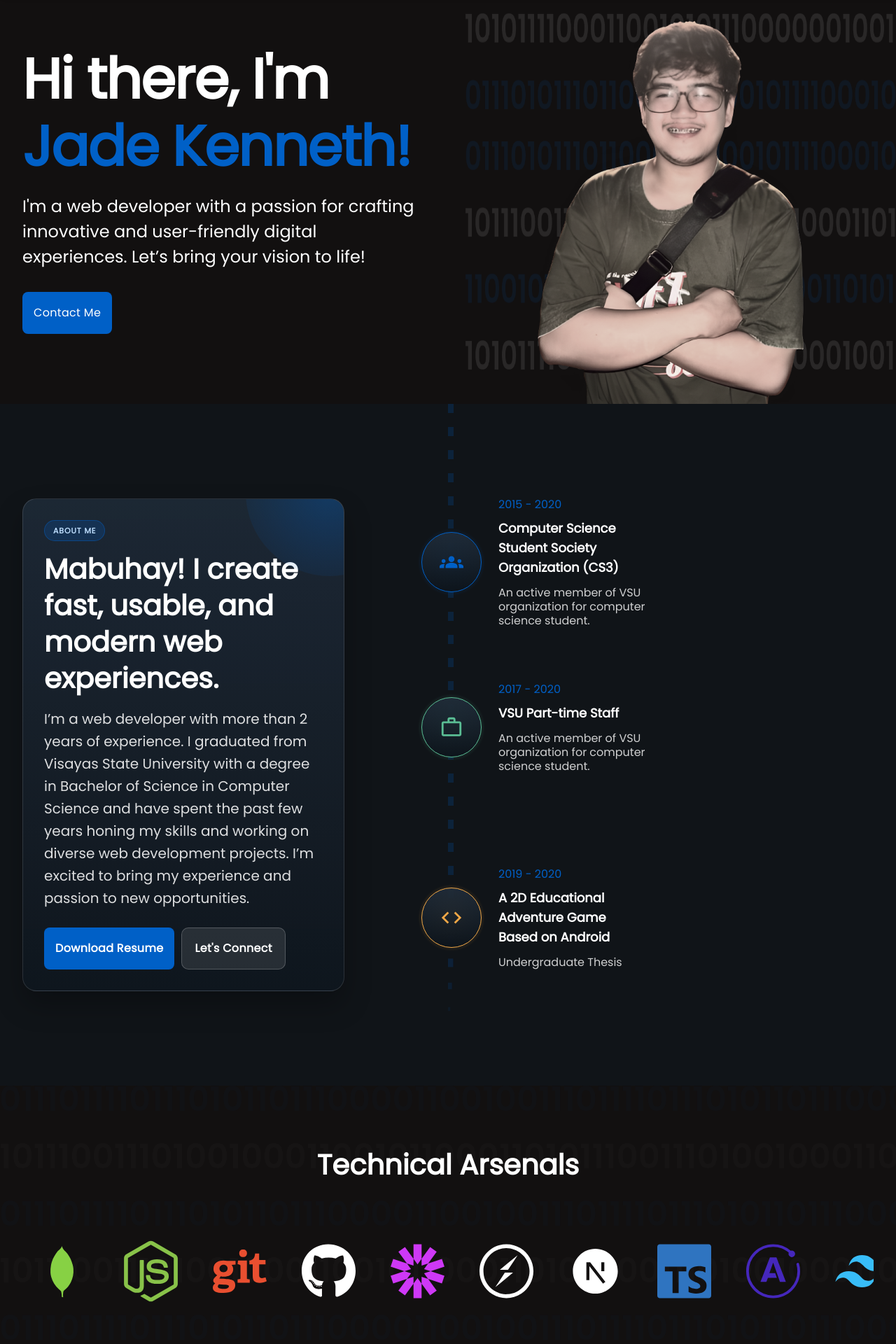
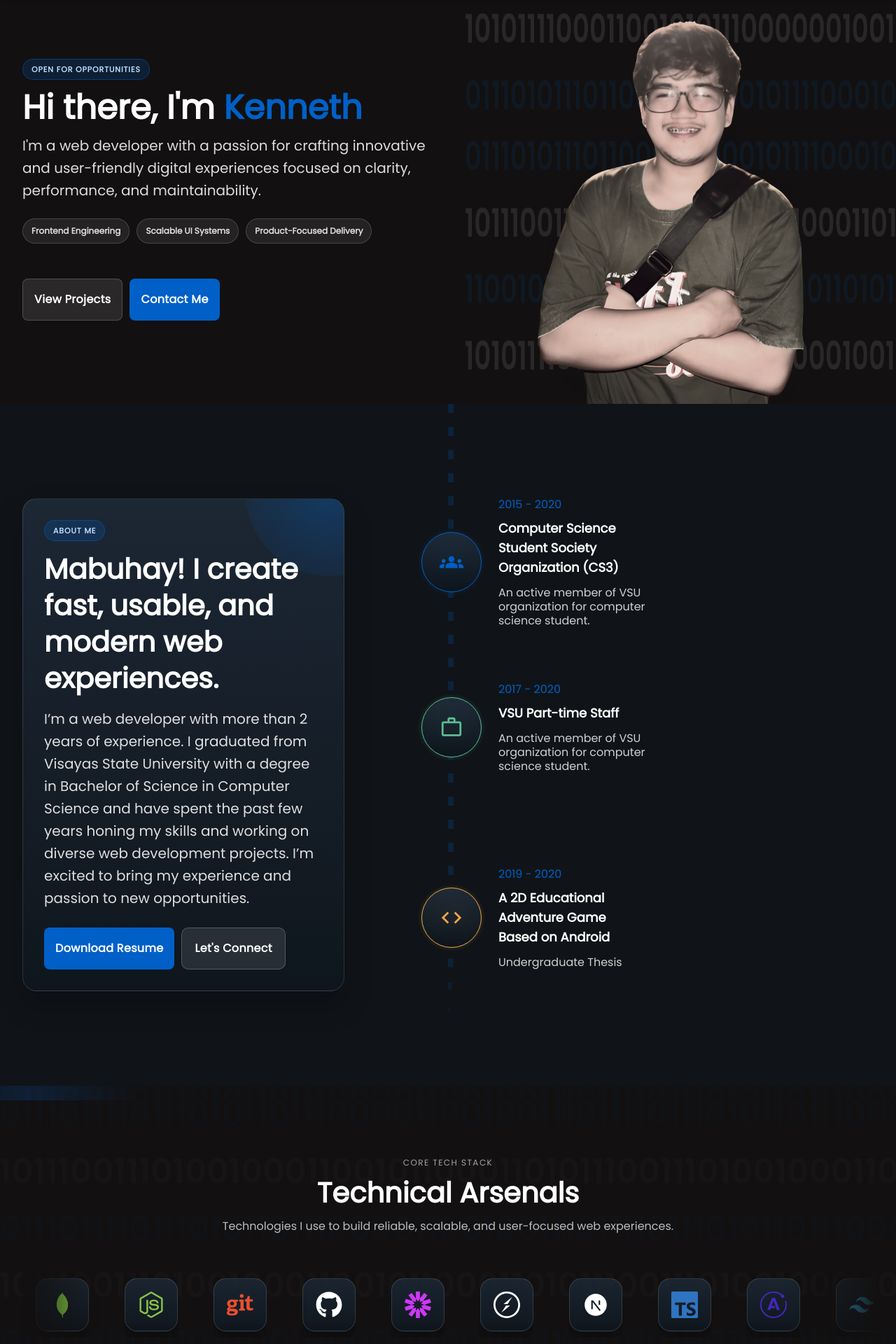
Before and after one commit to jade-kenneth/portfolio-web-v2, a Next.js app: page / in a window 1280 px wide. Shown: the part 120-2040 px from the top of the page at 70% size. Built offline with nearby package versions, Linux system fonts and the light colour scheme; no server answers.

Commit message:
chore: update contact form and experience items; enhance hero section and skillsets display

```diff
--- a/libs/components/Hero/Hero.tsx
+++ b/libs/components/Hero/Hero.tsx
@@ -1,8 +1,15 @@
-import { Button, Flex, Text } from "@chakra-ui/react";
+import { Box, Button, Flex, Text } from "@chakra-ui/react";
 import Link from "next/link";
 import CustomNextImage from "../CustomNextImage/CustomNextImage";
 import InnerContentWrapper from "../InnerContentWrapper/InnerContentWrapper";
 import OuterContentWrapper from "../OuterContentWrapper/OuterContentWrapper";
+
+const quickHighlights = [
+  "Frontend Engineering",
+  "Scalable UI Systems",
+  "Product-Focused Delivery",
+];
+
 const Hero = () => {
   return (
     <OuterContentWrapper background={"transparent"} h={"612px"}>
@@ -13,24 +20,80 @@ const Hero = () => {
       >
         <Flex alignItems={"center"} gap="64px">
           <Flex direction={"column"} flex={1}>
-            <Text size="header-1" mb="20px">
-              Hi there, I&apos;m
+            <Box
+              w="fit-content"
+              px={"12px"}
+              py={"6px"}
+              borderRadius={"full"}
+              bg={"rgba(0, 96, 199, 0.2)"}
+              border={"1px solid rgba(0, 96, 199, 0.45)"}
+              color={"rgba(188, 222, 255, 1)"}
+              fontSize={"11px"}
+              textTransform={"uppercase"}
+              letterSpacing={"0.08em"}
+              fontWeight={700}
+              mb="16px"
+            >
+              Open for opportunities
+            </Box>
+
+            <Text size="header-2" fontSize={"48px"} mb="14px">
+              Hi there, I&apos;m{" "}
               <Text as="span" color="primary.900">
-                {" "}
-                Jade Kenneth!
+                Kenneth
               </Text>
             </Text>
-            <Text size="paragraph-lg" mb="32px">
+
+            <Text
+              size="paragraph-md"
+              mb="24px"
+              color={"rgba(255, 255, 255, 0.86)"}
+            >
               I&apos;m a web developer with a passion for crafting innovative
-              and user-friendly digital experiences. Let’s bring your vision to
-              life!
+              and user-friendly digital experiences focused on clarity,
+              performance, and maintainability.
             </Text>
-            <Link href="#contactme">
-              <Button variant={"solid"} size={"lg"}>
-                Contact Me
-              </Button>
-            </Link>
+
+            <Flex wrap={"wrap"} gap={"10px"} mb="30px">
+              {quickHighlights.map((item) => (
+                <Text
+                  key={item}
+                  px={"12px"}
+                  py={"8px"}
+                  borderRadius={"full"}
+                  bg={"rgba(255, 255, 255, 0.08)"}
+                  border={"1px solid rgba(255, 255, 255, 0.16)"}
+                  color={"rgba(255, 255, 255, 0.85)"}
+                  fontSize={"12px"}
+                  fontWeight={600}
+                >
+                  {item}
+                </Text>
+              ))}
+            </Flex>
+
+            <Flex gap={"10px"} wrap={"wrap"} mt="20px">
+              <Link href="#workexperience">
+                <Button
+                  variant={"unstyled"}
+                  size={"lg"}
+                  fontWeight={700}
+                  bg={"rgba(255, 255, 255, 0.1)"}
+                  color={"white"}
+                  border={"1px solid rgba(255, 255, 255, 0.18)"}
+                  _hover={{ bg: "rgba(255, 255, 255, 0.18)" }}
+                >
+                  View Projects
+                </Button>
+              </Link>
+              <Link href="#contactme">
+                <Button variant={"solid"} size={"lg"} fontWeight={700}>
+                  Contact Me
+                </Button>
+              </Link>
+            </Flex>
           </Flex>
+
           <Flex flex={1} alignItems={"end"} justifyContent={"center"} h="full">
             <CustomNextImage
               src="/Me.png"
--- a/libs/components/Skillsets/Skillsets.tsx
+++ b/libs/components/Skillsets/Skillsets.tsx
@@ -1,7 +1,10 @@
+"use client";
+
 import { colors } from "@/libs/theme/colors";
-import { Flex, Text } from "@chakra-ui/react";
+import { Box, Flex, Text } from "@chakra-ui/react";
 import "keen-slider/keen-slider.min.css";
 import { useKeenSlider } from "keen-slider/react";
+import type { IconType } from "react-icons";
 import { DiMongodb } from "react-icons/di";
 import {
   FaCss3,
@@ -27,6 +30,36 @@ import {
 } from "react-icons/si";
 import InnerContentWrapper from "../InnerContentWrapper/InnerContentWrapper";
 import OuterContentWrapper from "../OuterContentWrapper/OuterContentWrapper";
+
+type SkillItem = {
+  name: string;
+  icon: IconType;
+  color: string;
+};
+
+const skillItems: SkillItem[] = [
+  { name: "JavaScript", icon: SiJavascript, color: "#EED81C" },
+  { name: "HTML5", icon: FaHtml5, color: "#DF4716" },
+  { name: "CSS3", icon: FaCss3, color: "#2194F0" },
+  { name: "Sass", icon: FaSass, color: "#C96195" },
+  { name: "React", icon: FaReact, color: "#50BBD7" },
+  { name: "Redux", icon: SiRedux, color: "#7348B7" },
+  { name: "MongoDB", icon: DiMongodb, color: "#87D144" },
+  { name: "Node.js", icon: FaNodeJs, color: "#88C249" },
+  { name: "Git", icon: FaGit, color: "#E94F30" },
+  { name: "GitHub", icon: FaGithub, color: "#FFFFFF" },
+  { name: "JWT", icon: SiJsonwebtokens, color: "#CE38F6" },
+  { name: "Socket.IO", icon: SiSocketdotio, color: "#FFFFFF" },
+  { name: "Next.js", icon: RiNextjsFill, color: "#FFFFFF" },
+  { name: "TypeScript", icon: SiTypescript, color: "rgb(47,116,192)" },
+  { name: "Apollo GraphQL", icon: SiApollographql, color: "rgb(69,39,188)" },
+  { name: "Tailwind CSS", icon: RiTailwindCssFill, color: "rgb(56,189,248)" },
+  { name: "Chakra UI", icon: SiChakraui, color: "rgb(93,201,202)" },
+  { name: "React Query", icon: SiReactquery, color: "rgb(255,71,89)" },
+  { name: "Lighthouse", icon: SiLighthouse, color: "rgb(255,107,57)" },
+  { name: "Strapi", icon: SiStrapi, color: "rgb(79,75,255)" },
+];
+
 const Skillsets = () => {
   const animation = { duration: 15000, easing: (t: number) => t };
   const [sliderRef] = useKeenSlider(
@@ -53,129 +86,129 @@ const Skillsets = () => {
       // add plugins here
     ]
   );
+
   return (
     <OuterContentWrapper
-      height="417px"
+      minH={{ base: "440px", md: "460px" }}
       id="skills"
       bgImage={"/101-slide-right.png"}
       bgColor={colors.background.primary}
+      position={"relative"}
+      overflow={"hidden"}
     >
+      <Box
+        position={"absolute"}
+        top={"-140px"}
+        left={"-120px"}
+        w={"320px"}
+        h={"320px"}
+        borderRadius={"50%"}
+        pointerEvents={"none"}
+        bg={"radial-gradient(circle, rgba(0, 96, 199, 0.2), transparent 70%)"}
+      />
       <InnerContentWrapper
         display={"flex"}
         direction={"column"}
         justify={"center"}
         align={"center"}
         maxW={"unset"}
+        position={"relative"}
+        zIndex={1}
+        py={{ base: "70px", md: "80px" }}
       >
         <Flex
-          justifyContent={"center"}
-          h="fit-content"
-          gap={"10px"}
-          alignItems={"center"}
-          mb="64px"
+          direction={"column"}
+          align={"center"}
+          mb={{ base: "40px", md: "54px" }}
         >
-          <Text size="header-2">Technical Arsenals</Text>
-          {/* <FaLaptopCode style={{ fontSize: "2.5rem" }} /> */}
+          <Text
+            fontSize={"12px"}
+            textTransform={"uppercase"}
+            letterSpacing={"0.12em"}
+            color={"rgba(255, 255, 255, 0.62)"}
+            mb={"10px"}
+          >
+            Core Tech Stack
+          </Text>
+          <Text size="header-2" textAlign={"center"} mb={"12px"}>
+            Technical Arsenals
+          </Text>
+          <Text
+            textAlign={"center"}
+            maxW={"760px"}
+            color={"rgba(255, 255, 255, 0.72)"}
+          >
+            Technologies I use to build reliable, scalable, and user-focused web
+            experiences.
+          </Text>
         </Flex>
-        <div
-          ref={sliderRef}
-          style={{
-            display: "flex",
-            alignItems: "center",
-            width: "full",
-          }}
-          dir="row"
-          className="keen-slider"
-        >
-          <SiJavascript
-            className="keen-slider__slide"
-            style={{ color: "#EED81C", fontSize: "5rem" }}
+
+        <Flex w="full" position={"relative"}>
+          <Box
+            position={"absolute"}
+            left={0}
+            top={0}
+            bottom={0}
+            w={"110px"}
+            bg={"linear-gradient(90deg, rgba(18, 16, 16, 0.9), transparent)"}
+            zIndex={2}
+            pointerEvents={"none"}
           />
-          <FaHtml5
-            className="keen-slider__slide"
-            style={{ color: "#DF4716", fontSize: "5rem" }}
-          />
-          <FaCss3
-            className="keen-slider__slide"
-            style={{ color: "#2194F0", fontSize: "5rem" }}
-          />
-          <FaSass
-            className="keen-slider__slide"
-            style={{ color: "#C96195", fontSize: "5rem" }}
+          <Box
+            position={"absolute"}
+            right={0}
+            top={0}
+            bottom={0}
+            w={"110px"}
+            bg={"linear-gradient(270deg, rgba(18, 16, 16, 0.9), transparent)"}
+            zIndex={2}
+            pointerEvents={"none"}
           />
 
-          <FaReact
-            className="keen-slider__slide"
-            style={{ color: "#50BBD7", fontSize: "5rem" }}
-          />
-
-          <SiRedux
-            className="keen-slider__slide"
-            style={{ color: "#7348B7", fontSize: "5rem" }}
-          />
-
-          <DiMongodb
-            className="keen-slider__slide"
-            style={{ color: "#87D144", fontSize: "5rem" }}
-          />
-
-          <FaNodeJs
-            className="keen-slider__slide"
-            style={{ color: "#88C249", fontSize: "8rem" }}
-          />
-
-          <FaGit
-            className="keen-slider__slide"
-            style={{ color: "#E94F30", fontSize: "8rem" }}
-          />
-
-          <FaGithub
-            className="keen-slider__slide"
-            style={{ color: "white", fontSize: "8rem" }}
-          />
-
-          <SiJsonwebtokens
-            className="keen-slider__slide"
-            style={{ color: "#CE38F6", fontSize: "8rem" }}
-          />
-
-          <SiSocketdotio
-            className="keen-slider__slide"
-            style={{ color: "white", fontSize: "8rem" }}
-          />
-          <RiNextjsFill className="keen-slider__slide" />
-          <SiTypescript
-            className="keen-slider__slide"
-            style={{ color: "rgb(47,116,192)" }}
-          />
-          <SiApollographql
-            className="keen-slider__slide"
-            style={{ color: "rgb(69,39,188)" }}
-          />
-          <RiTailwindCssFill
-            className="keen-slider__slide"
-            style={{ color: "rgb(56,189,248)" }}
-          />
-          <SiChakraui
-            className="keen-slider__slide"
-            style={{ color: "rgb(93,201,202)" }}
-          />
-          <SiReactquery
-            className="keen-slider__slide"
-            style={{ color: "rgb(255,71,89)" }}
-          />
-          <SiLighthouse
-            className="keen-slider__slide"
-            style={{ color: "rgb(255,107,57)" }}
-          />
-          <SiStrapi
-            className="keen-slider__slide"
-            style={{
-              color: "rgb(79,75,255)",
-              borderRadius: "35px",
-            }}
-          />
-        </div>
+          <Box
+            ref={sliderRef}
+            className="keen-slider"
+            w="full"
+            style={{ display: "flex", alignItems: "center" }}
+          >
+            {skillItems.map((skill) => (
+              <Flex
+                key={skill.name}
+                className="keen-slider__slide"
+                align={"center"}
+                justify={"center"}
+                py={"8px"}
+              >
+                <Flex
+                  role="group"
+                  align={"center"}
+                  justify={"center"}
+                  w={{ base: "70px", md: "76px" }}
+                  h={{ base: "70px", md: "76px" }}
+                  borderRadius={"18px"}
+                  border={"1px solid rgba(255, 255, 255, 0.14)"}
+                  bg={
+                    "linear-gradient(180deg, rgba(28, 40, 52, 0.9), rgba(15, 22, 30, 0.95))"
+                  }
+                  boxShadow={"0px 14px 26px rgba(0, 0, 0, 0.25)"}
+                  transition={"transform 180ms ease, border-color 180ms ease"}
+                  _hover={{
+                    transform: "translateY(-4px)",
+                    borderColor: "rgba(0, 96, 199, 0.52)",
+                  }}
+                >
+                  <Box
+                    as={skill.icon}
+                    color={skill.color}
+                    fontSize={{ base: "34px", md: "38px" }}
+                    transition={"filter 180ms ease"}
+                    _groupHover={{ filter: "brightness(1.2)" }}
+                  />
+                </Flex>
+              </Flex>
+            ))}
+          </Box>
+        </Flex>
       </InnerContentWrapper>
     </OuterContentWrapper>
   );
```
Also changed, not shown: libs/components/ContactUs/ContactUs.tsx (+161 -27 lines), libs/components/ExperienceAndCertificate/ExperienceAndCertificate.tsx (+34 -33 lines).
